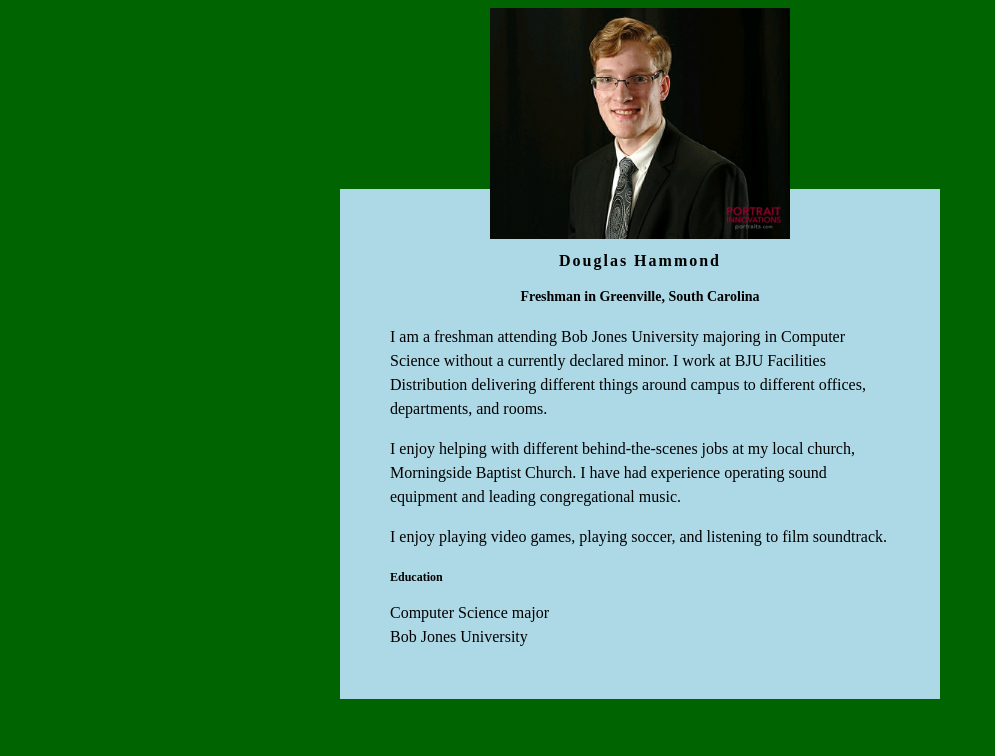
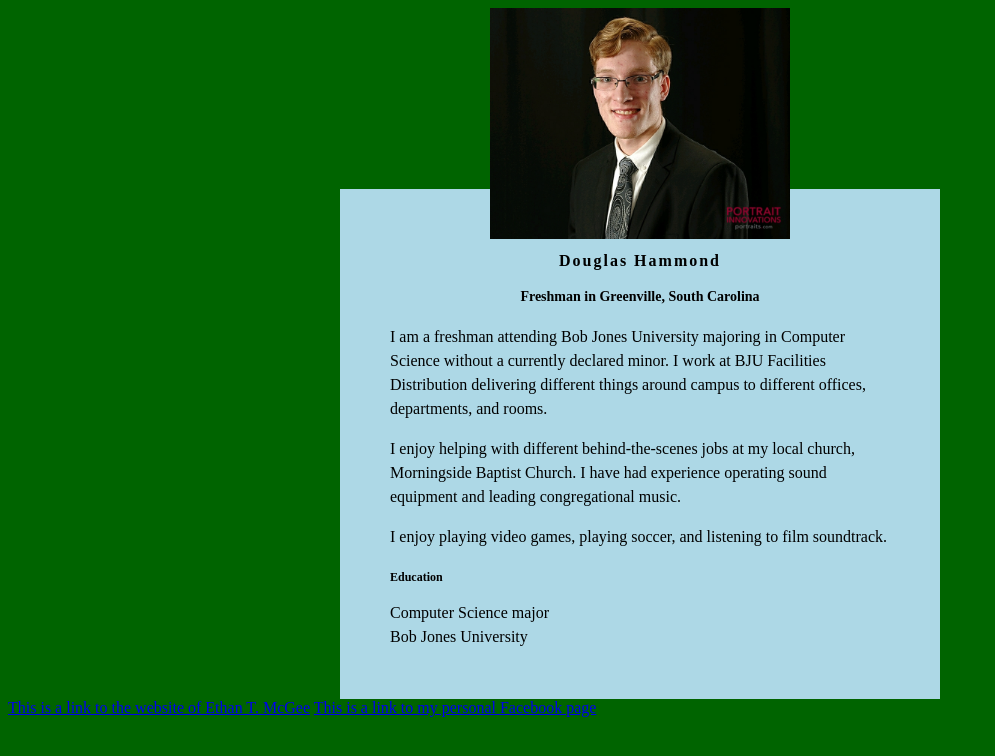
Before and after one commit to DouglasCHammond/DouglasCHammond.github.io, a plain HTML site: page index.html in a window 1280 px wide. Shown: the whole page, without its empty margins (0-995 px from the left). Drawn offline with Linux system fonts and the light colour scheme.

Commit message:
Update index.html

```diff
--- a/index.html
+++ b/index.html
@@ -53,6 +53,8 @@ h3 {
          Computer Science major<br>
          Bob Jones University
     </div>
+    <a href="https://ethantmcgee.com/bju/cps105/homework/wp/">This is a link to the website of Ethan T. McGee</a>
+    <a href="https://www.facebook.com/profile.php?id=100005356068819">This is a link to my personal Facebook page</a>
 
 </body>
 </html>
```
